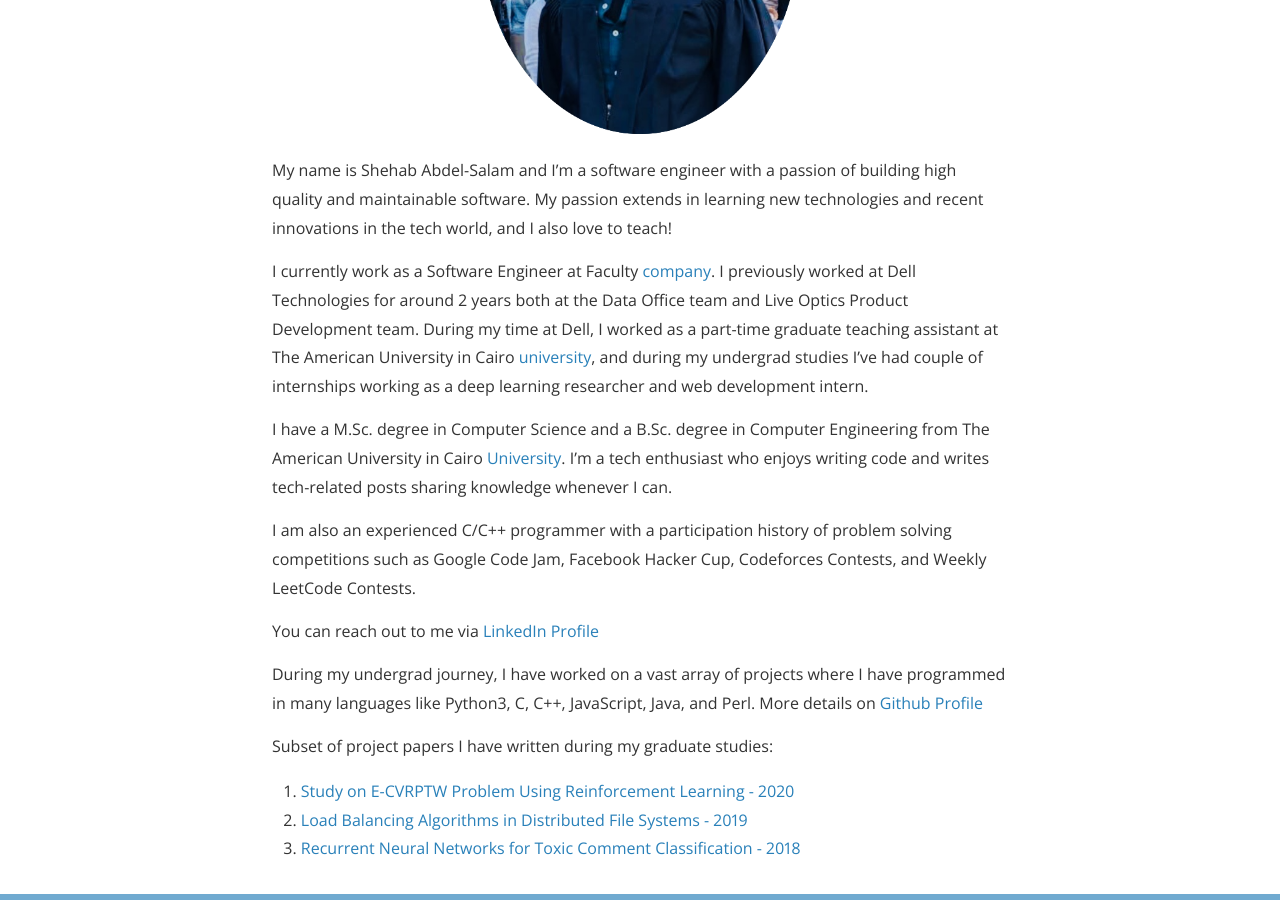
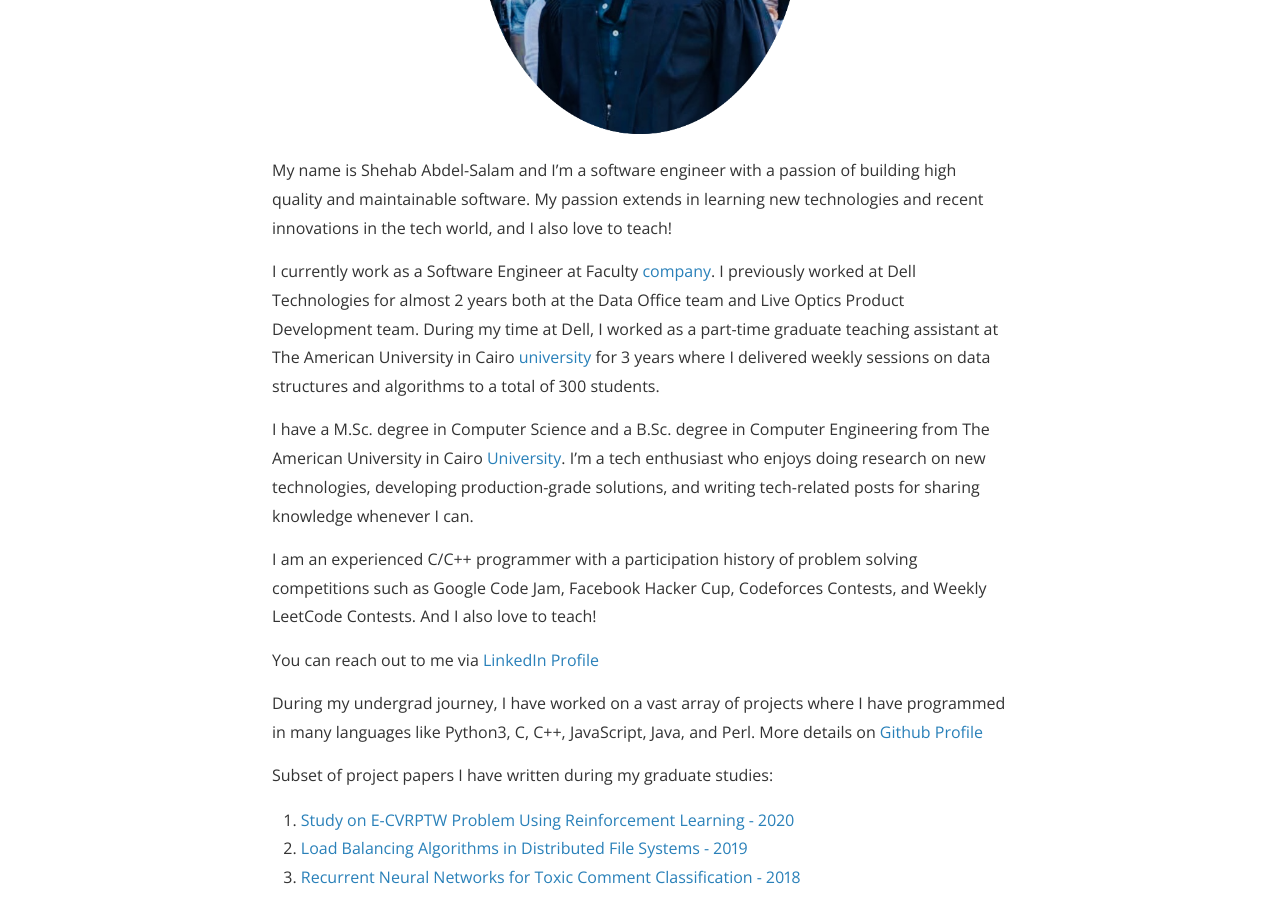
Before and after one commit to ShehabCE/shehabce.github.io, a Jekyll site: the page built from about.md, in a window 1280 px wide and 900 px high, scrolled down 494 px. Built offline with Jekyll 4.4.1, drawn with Linux system fonts in a browser that asks for light colours; nearby versions of some CDN libraries; a style sheet for code colours, icons or effects is not loaded.

Commit message:
Updated Profile

```diff
--- a/about.md
+++ b/about.md
@@ -8,11 +8,11 @@ permalink: /about/
 
 My name is Shehab Abdel-Salam and I'm a software engineer with a passion of building high quality and maintainable software. My passion extends in learning new technologies and recent innovations in the tech world, and I also love to teach!
 
-I currently work as a Software Engineer at Faculty [company]. I previously worked at Dell Technologies for around 2 years both at the Data Office team and Live Optics Product Development team. During my time at Dell, I worked as a part-time graduate teaching assistant at The American University in Cairo [university], and during my undergrad studies I've had couple of internships working as a deep learning researcher and web development intern.
+I currently work as a Software Engineer at Faculty [company]. I previously worked at Dell Technologies for almost 2 years both at the Data Office team and Live Optics Product Development team. During my time at Dell, I worked as a part-time graduate teaching assistant at The American University in Cairo [university] for 3 years where I delivered weekly sessions on data structures and algorithms to a total of 300 students.
 
-I have a M.Sc. degree in Computer Science and a B.Sc. degree in Computer Engineering from The American University in Cairo [University]. I'm a tech enthusiast who enjoys writing code and writes tech-related posts sharing knowledge whenever I can.
+I have a M.Sc. degree in Computer Science and a B.Sc. degree in Computer Engineering from The American University in Cairo [University]. I'm a tech enthusiast who enjoys doing research on new technologies, developing production-grade solutions, and writing tech-related posts for sharing knowledge whenever I can.
 
-I am also an experienced C/C++ programmer with a participation history of problem solving competitions such as Google Code Jam, Facebook Hacker Cup, Codeforces Contests, and Weekly LeetCode Contests.
+I am an experienced C/C++ programmer with a participation history of problem solving competitions such as Google Code Jam, Facebook Hacker Cup, Codeforces Contests, and Weekly LeetCode Contests. And I also love to teach!
 
 You can reach out to me via [LinkedIn Profile][linkedin]
 
```
